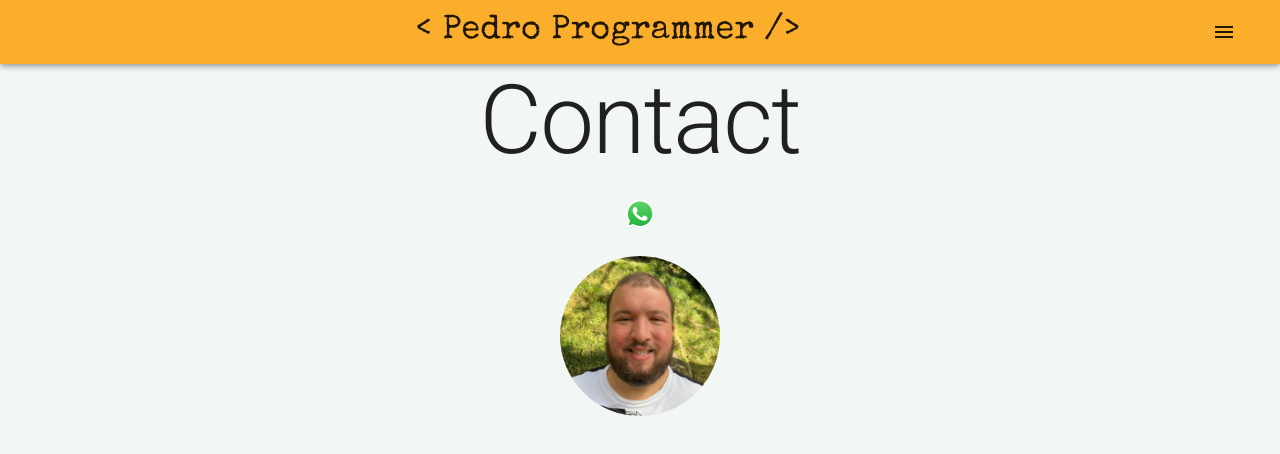
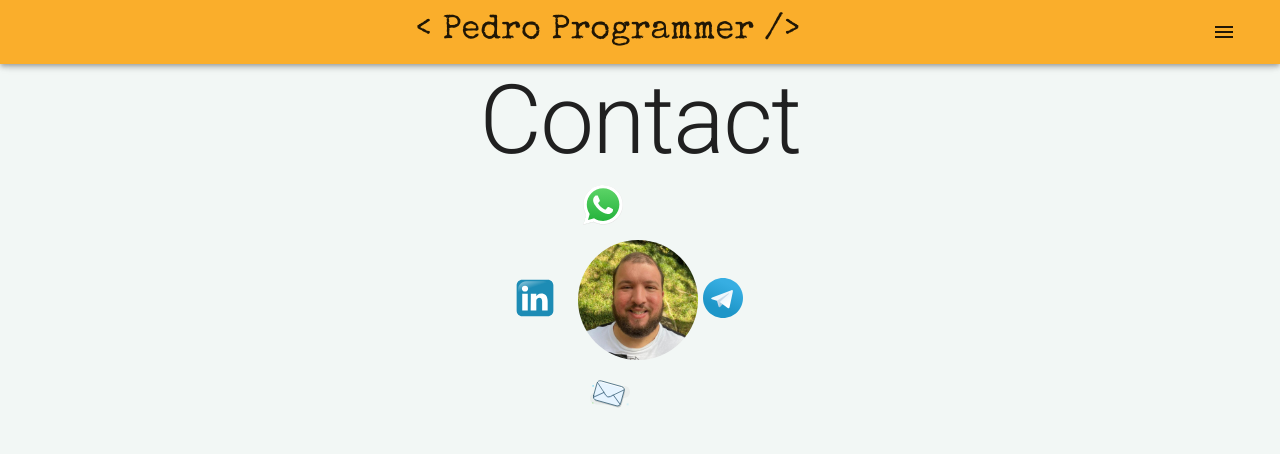
Before and after one commit to PedroMarianoAlmeida/my-website-2021, a Next.js app: page /contact in a window 1280 px wide. Shown: the top 454 px of the page. Built offline with nearby package versions, Linux system fonts and the light colour scheme.

Commit message:
Contact
Some CSS issues yet

```diff
--- a/pages/contact.tsx
+++ b/pages/contact.tsx
@@ -1,3 +1,5 @@
+import { useState } from 'react'
+
 import Container from '@material-ui/core/Container'
 import Box from '@material-ui/core/Box'
 import { makeStyles } from '@material-ui/core/styles'
@@ -5,6 +7,7 @@ import { makeStyles } from '@material-ui/core/styles'
 import PageTitle from '../src/components/specific/PageTitle'
 import ContactAction from '../src/components/specific/contact/contactAction'
 import AvatarResizable from './../src/components/reusable/AvatarResizable'
+import EmailCopiedSnackbar from '../src/components/specific/IndexPage/LateralCard/EmailCopiedSnackbar'
 
 const Contact = ({ desktopLayout, appBarHeight }) => {
   const useStyles = makeStyles({
@@ -19,17 +22,36 @@ const Contact = ({ desktopLayout, appBarHeight }) => {
     wrapper: {
       display: 'grid',
       gridTemplate: '1fr 2fr 1fr / 1fr 2fr 1fr',
+      justifyContent: 'center',
+      alignItems: 'center',
+      height: '250px',
+      width: '250px',
     },
 
     center: {
       gridArea: '2/2/2/2',
+      display: 'flex',
     },
 
     top: {
       gridArea: '1/2/1/2',
     },
 
-    centralized: {
+    bottom: {
+      gridArea: '3/2/3/2',
+    },
+
+    left: {
+      gridArea: '2/1/2/1',
+    },
+
+    right: {
+      gridArea: '2/3/2/3',
+    },
+
+    buttonActionWrapper: {
+      height: '50px',
+      width: '50px',
       display: 'flex',
       justifyContent: 'center',
       alignItems: 'center',
@@ -38,25 +60,70 @@ const Contact = ({ desktopLayout, appBarHeight }) => {
 
   const classes = useStyles()
 
+  const [mouseTop, setMouseTop] = useState(false)
+  const [mouseRight, setMouseRight] = useState(false)
+  const [mouseBottom, setMouseBottom] = useState(false)
+  const [mouseLeft, setMouseLeft] = useState(false)
+
   return (
     <Container className={classes.centerScreen}>
       <PageTitle title="Contact" desktopLayout={desktopLayout} />
-
+      <Box display="flex" justifyContent="center" alignItems="center">
         <Box className={classes.wrapper}>
-        <Box className={`${classes.center} ${classes.centralized}`}>
+          <Box className={`${classes.center}`}>
             <AvatarResizable
               alt="Pedro Almeida Picture"
               src="/images/profile.jpeg"
-            spacing={20}
+              spacing={15}
             />
           </Box>
 
-        <Box className={`${classes.top} ${classes.centralized}`}>
+          <Box
+            className={`${classes.top} ${classes.buttonActionWrapper} `}
+            onMouseEnter={() => setMouseTop(true)}
+            onMouseLeave={() => setMouseTop(false)}
+          >
             <ContactAction
               alt="Whatsapp"
               src="whatsapp.svg"
               address="https://api.whatsapp.com/send?phone=+5521981853414&text=Hi%20Pedro"
+              size={mouseTop ? '50px' : '40px'}
             />
+          </Box>
+
+          <Box
+            className={`${classes.left} `}
+            onMouseEnter={() => setMouseLeft(true)}
+            onMouseLeave={() => setMouseLeft(false)}
+          >
+            <ContactAction
+              alt="LinkedIn"
+              src="linkedin.svg"
+              address="https://www.linkedin.com/in/pedroprogrammer/"
+              size={mouseLeft ? '50px' : '40px'}
+            />
+          </Box>
+
+          <Box
+            className={`${classes.right} `}
+            onMouseEnter={() => setMouseRight(true)}
+            onMouseLeave={() => setMouseRight(false)}
+          >
+            <ContactAction
+              alt="Telegram"
+              src="telegram.svg"
+              address="https://api.whatsapp.com/send?phone=+5521981853414&text=Hi%20Pedro"
+              size={mouseRight ? '50px' : '40px'}
+            />
+          </Box>
+
+          <Box
+            className={`${classes.bottom}`}
+            onMouseEnter={() => setMouseBottom(true)}
+            onMouseLeave={() => setMouseBottom(false)}
+          >
+            <EmailCopiedSnackbar size={mouseBottom ? '50px' : '40px'} />
+          </Box>
         </Box>
       </Box>
     </Container>
--- a/src/components/specific/IndexPage/LateralCard/LateralCardMiddle/EmailCopiedSnackbar.tsx
+++ b/src/components/specific/IndexPage/LateralCard/EmailCopiedSnackbar.tsx
@@ -3,9 +3,8 @@ import { useState } from 'react'
 
 import IconButton from '@material-ui/core/IconButton'
 import Snackbar from '@material-ui/core/Snackbar'
-import DeleteIcon from '@material-ui/icons/Delete'
 
-const EmailCopiedSnackbar = () => {
+const EmailCopiedSnackbar = ({ size }) => {
   const [open, setOpen] = useState(false)
 
   const handleClick = () => {
@@ -20,8 +19,8 @@ const EmailCopiedSnackbar = () => {
         <Image
           alt="pedroalmeidaprogrammer@gmail"
           src={`/images/logos/envelope.svg`}
-          height={'30px'}
-          width={'30px'}
+          height={size}
+          width={size}
         />
       </IconButton>
 
--- a/src/components/specific/IndexPage/LateralCard/LateralCardBottom.tsx
+++ b/src/components/specific/IndexPage/LateralCard/LateralCardBottom.tsx
@@ -5,7 +5,7 @@ import Typography from '@material-ui/core/Typography'
 import { makeStyles } from '@material-ui/core/styles'
 
 import ExternalIconButton from '../../../reusable/ExternalIconButton'
-import EmailCopiedSnackbar from './LateralCardMiddle/EmailCopiedSnackbar'
+import EmailCopiedSnackbar from './EmailCopiedSnackbar'
 
 const socialMedia = [
   {
@@ -69,7 +69,7 @@ const LateralCardBottom = ({ backgroundColor }) => {
           />
         ))}
 
-        <EmailCopiedSnackbar />
+        <EmailCopiedSnackbar size="30px" />
       </Box>
     </Box>
   )
--- a/src/components/specific/contact/ContactAction.tsx
+++ b/src/components/specific/contact/ContactAction.tsx
@@ -1,14 +1,14 @@
 import Image from 'next/image'
 import Link from '@material-ui/core/Link'
 
-const ContactAction = ({ src, alt, address }) => {
+const ContactAction = ({ src, alt, address, size }) => {
   return (
     <Link href={address} target="_blank" rel="noopener noreferrer">
       <Image
         alt={alt}
         src={`/images/logos/${src}`}
-        height={'30px'}
-        width={'30px'}
+        height={size}
+        width={size}
       />
     </Link>
   )
```
Lines whose indentation alone changed are shown as unchanged.
